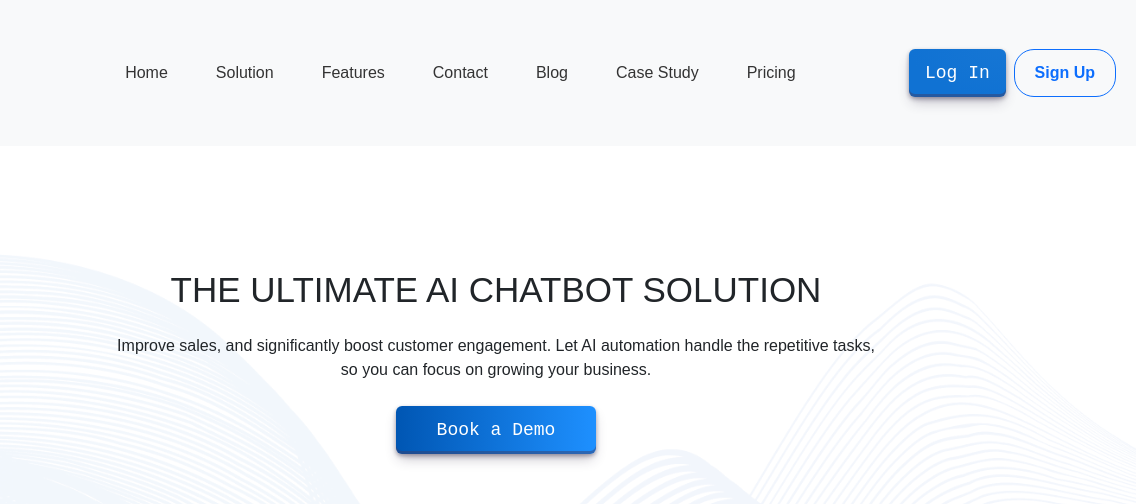
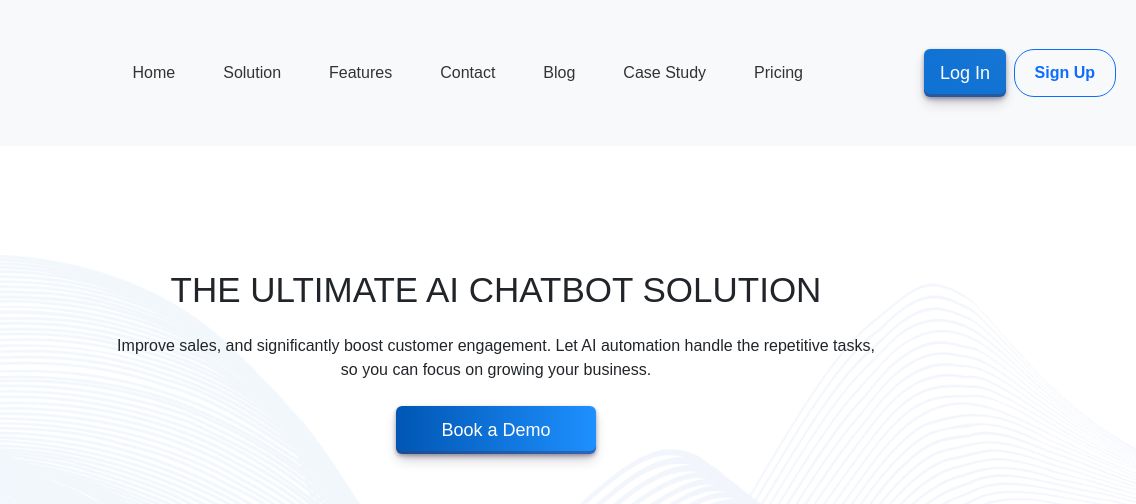
Before and after one commit to Abilashmi/speedbots2, a plain HTML site: page index.html in a window 1280 px wide. Shown: the top 504 px of the page, 144-1280 px from the left. Drawn offline with nearby package versions, Linux system fonts and the light colour scheme.

Commit message:
Update style.css

```diff
--- a/style.css
+++ b/style.css
@@ -521,7 +521,7 @@ padding: 20px;
   color: #fff;
   cursor: pointer;
   display: inline-flex;
-  font-family: "JetBrains Mono",monospace;
+
   height: 48px;
   justify-content: center;
   line-height: 1;
```
